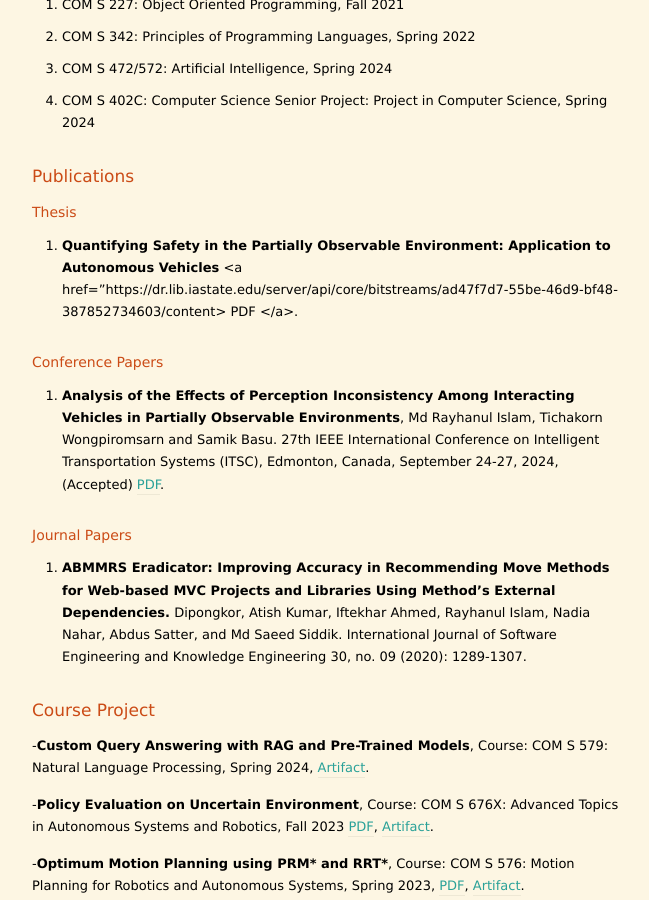
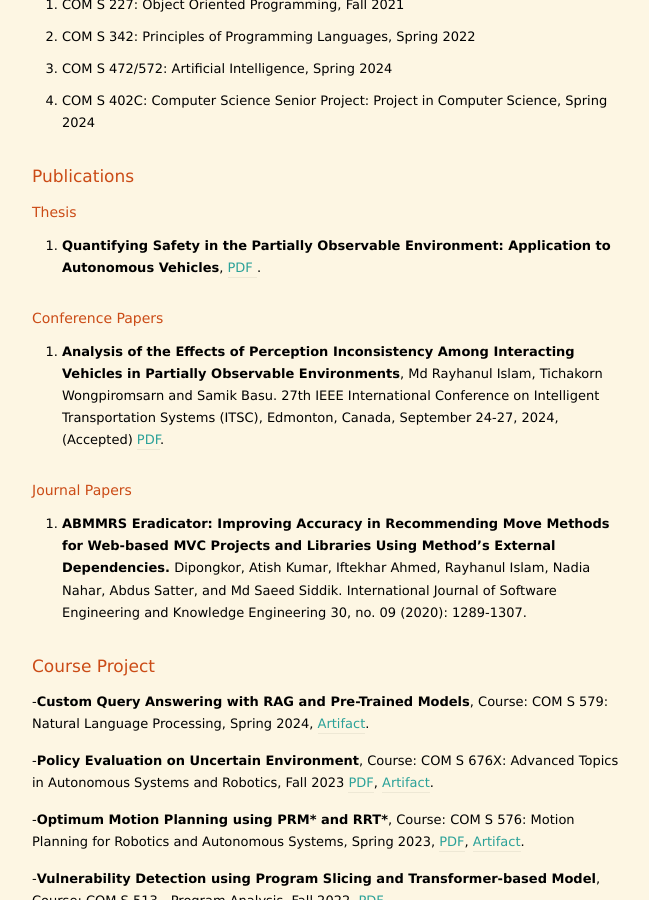
Before and after one commit to rayhanul/rayhanul.github.io, a Jekyll site: the page built from index.markdown, in a window 1280 px wide and 900 px high, scrolled down 1169 px. Shown: the whole window, without its empty margins (308-957 px from the left). Built offline with Jekyll 4.4.1, drawn with Linux system fonts in a browser that asks for light colours; nearby versions of some CDN libraries; the list of posts is cut into pages by our own code; some of the changed lines change nothing that is shown.

Commit message:
Update index.markdown

```diff
--- a/index.markdown
+++ b/index.markdown
@@ -68,7 +68,7 @@ cGPA: 3.86.
 # Publications
 
 ### Thesis
-- **Quantifying Safety in the Partially Observable Environment: Application to Autonomous Vehicles** <a href="https://dr.lib.iastate.edu/server/api/core/bitstreams/ad47f7d7-55be-46d9-bf48-387852734603/content> PDF </a>.
+- **Quantifying Safety in the Partially Observable Environment: Application to Autonomous Vehicles**, <a href="https://dr.lib.iastate.edu/entities/publication/7bf993c8-9440-4721-94a0-23dbae715f7c"> PDF </a>.
 
 ### Conference Papers
 - **Analysis of the Effects of Perception Inconsistency Among Interacting Vehicles in Partially Observable Environments**, Md Rayhanul Islam, Tichakorn Wongpiromsarn and Samik Basu. 27th IEEE International Conference on Intelligent Transportation Systems (ITSC), Edmonton, Canada, September 24-27, 2024, (Accepted) <a href="/documents/conferences/ieeeconf_paper_ITSC_2024.pdf">PDF</a>.
```
